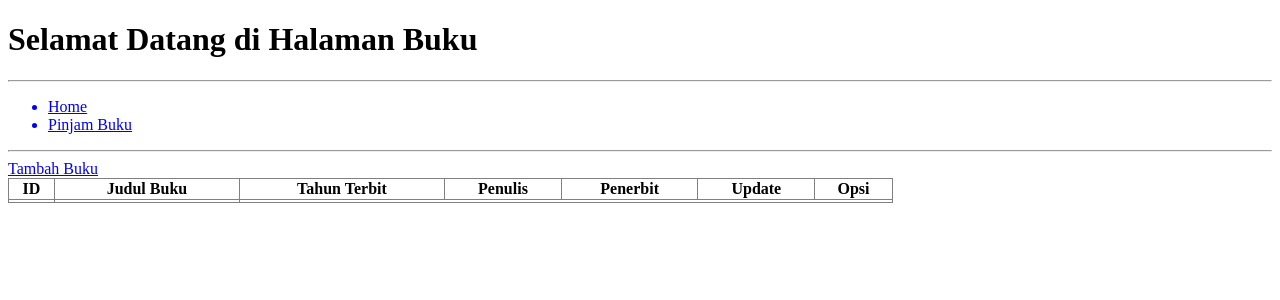
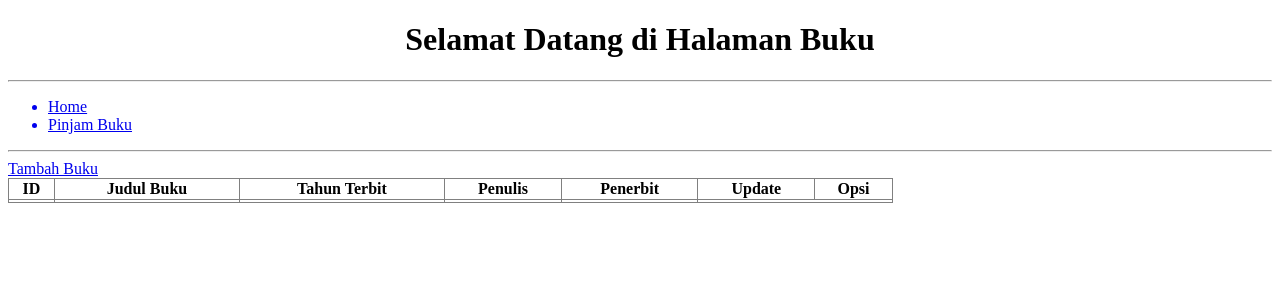
Before and after one commit to Tech1es/pwd, a PHP site: page /buku.php in a window 1280 px wide. Shown: the top 300 px of the page. Run offline with PHP 8.4, Linux system fonts and the light colour scheme; tables that the repository leaves empty hold one stand-in row (values such as "Sample post"); data that the repository does not hold is empty.

Commit message:
25 Buku Pertama

```diff
--- a/pertemuan10datbes/buku.php
+++ b/pertemuan10datbes/buku.php
@@ -16,7 +16,7 @@
 </head>
 
 <body>
-    <h1>Selamat Datang di Halaman Buku</h1>
+    <h1 style="text-align: center;">Selamat Datang di Halaman Buku</h1>
     <hr>
     <ul>
         <a href="index.php">
@@ -39,10 +39,13 @@
             <th>Opsi</th>
         </tr>
         <?php
-        foreach (buku() as $b[]) : ?>
+        foreach (buku() as $b) : ?>
             <tr>
-                <td><?= $b["id"]; ?></td>
-                <td><?= $b["judul_buku"]; ?></td>
+                <td style="text-align: center;"><?= @$b["id"]; ?></td>
+                <td style="text-align: center;"><?= @$b["judul_buku"]; ?></td>
+                <td style="text-align: center;"><?= @$b["tahun_terbit"]; ?></td>
+                <td style="text-align: center;"><?= @$b["penulis"]; ?></td>
+                <td style="text-align: center;"><?= @$b["penerbit"]; ?></td>
             </tr>
         <?php endforeach;
         ?>
--- a/pertemuan10datbes/style.css
+++ b/pertemuan10datbes/style.css
@@ -1,4 +1,4 @@
 table {
-    border-collapse: collapse;
-    width: 70%;
+  border-collapse: collapse;
+  width: 70%;
 }
--- a/pertemuan10datbes/tambah_buku.php
+++ b/pertemuan10datbes/tambah_buku.php
@@ -94,7 +94,7 @@
                 echo "
                 <script>
                 alert('Buku berhasil ditambahkan');
-                location='buku.php';
+                location='tambah_buku.php';
                 </script>
                 ";
             } else {
```
